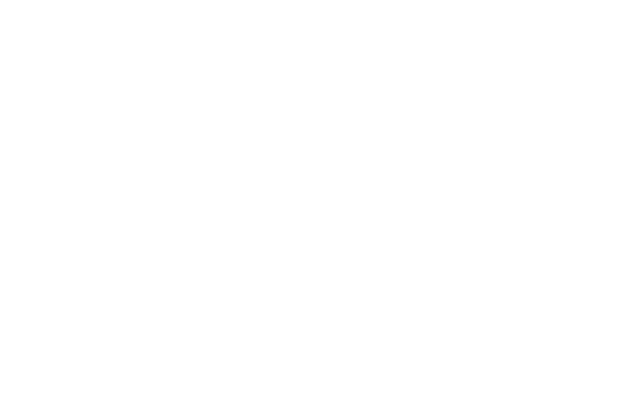
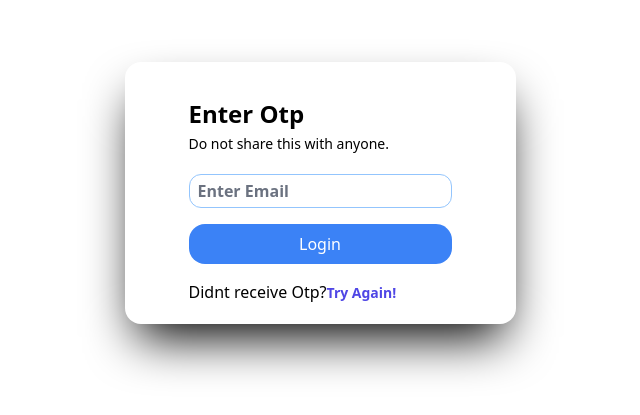
Before and after one commit to Aditya-1708/BITnBUILD-Project, a React (Create React App) app in the folder client/: page / in a window 1280 px wide. Shown: the part 207-622 px from the top of the page, without its empty margins (320-960 px from the left). Built offline with nearby package versions, Linux system fonts and the light colour scheme.

Commit message:
otp page added

```diff
--- a/client/src/pages/Otp.js
+++ b/client/src/pages/Otp.js
@@ -1,13 +1,40 @@
 import React from 'react'
 
 function Otp() {
-  return (
-    <section class="bg-red-700">
-        <div class="bg-pink-600">
+return (
+    <section class="min-h-screen flex items-center justify-center">
+        <div class="bg-opacity-20 max-w-[950px] rounded-2xl shadow-2xl shadow-black py-5 px-0.25  gap-6">
+            <div class="px-16">
+            <h2 class="pt-4 font-bold text-2xl">Enter Otp</h2>
+            <p class="text-sm  mt-1">
+                Do not share this with anyone.
+            </p>
+            <form action class="flex flex-col gap-2">
+            <input
+            class=" placeholder-gray-500 font-semibold py-1 px-2 mt-5 rounded-xl border border-blue-300"
+            type="text"
+            name="email"
+            placeholder="Enter Email"
+            />
+            <button class=" rounded-2xl text-white  bg-blue-500 hover:bg-blue-800 px-1 py-2 mt-2 ">
+            Login
+            </button>
+            </form>
+            <p class="mt-4 text-center text-sm text-gray-500"/>
+            Didnt receive Otp?
+            <a
+            href="#"
+            class="font-semibold leading-6 text-indigo-600 hover:text-indigo-500"
+            >
+            <button class="text-sm ">Try Again!</button>
+            </a>
+            </div>
+
+
 
         </div>
     </section>
-  )
+)
 }
 
 export default Otp
--- a/client/src/pages/Signin.js
+++ b/client/src/pages/Signin.js
@@ -7,9 +7,9 @@
 
         <div class="px-16">
         <h2 class="pt-4 font-bold text-2xl"> Login</h2>
-        <p class="text-sm  mt-1">
-            If you are already a member , easily log in.
-        </p>
+            <p class="text-sm  mt-1">
+                If you are already a member , easily log in.
+            </p>
         <form action class="flex flex-col gap-2">
             <input
             class=" placeholder-gray-500 font-semibold py-1 px-2 mt-10 rounded-xl border border-blue-300"
```
